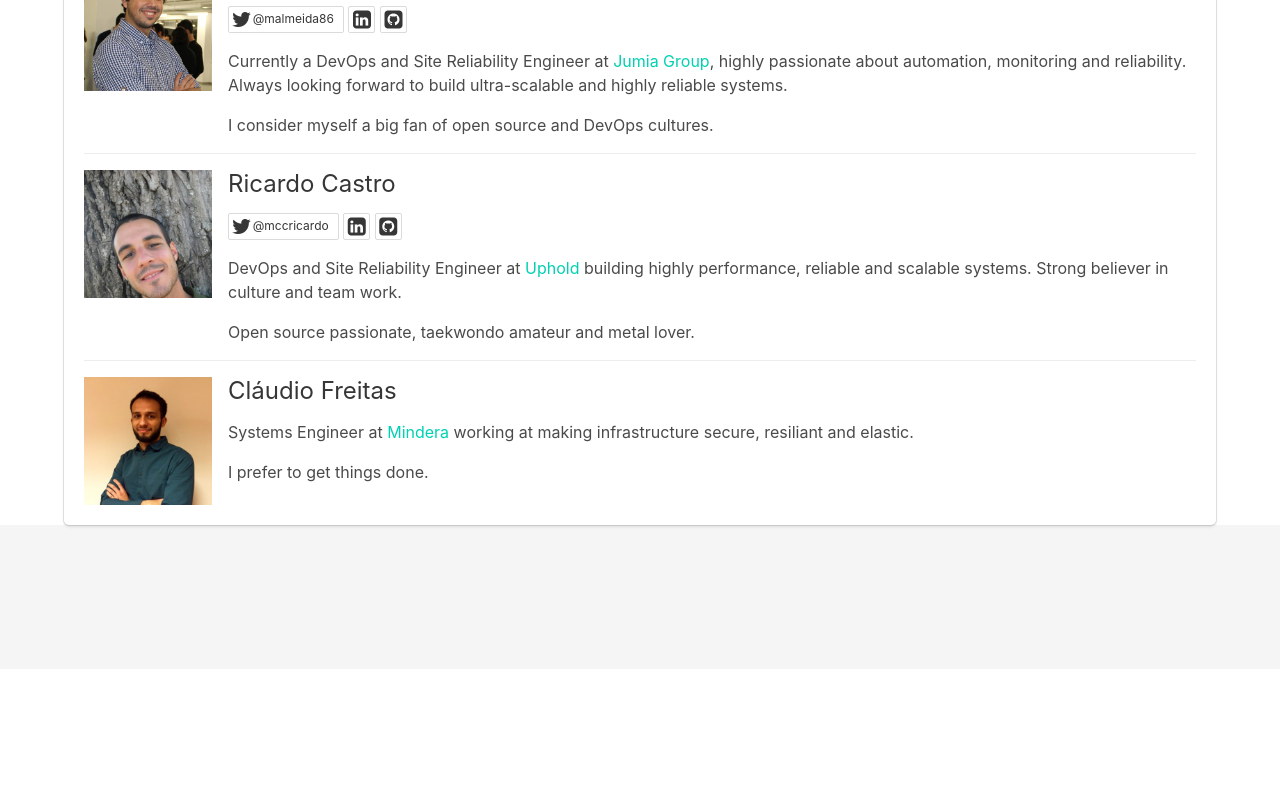
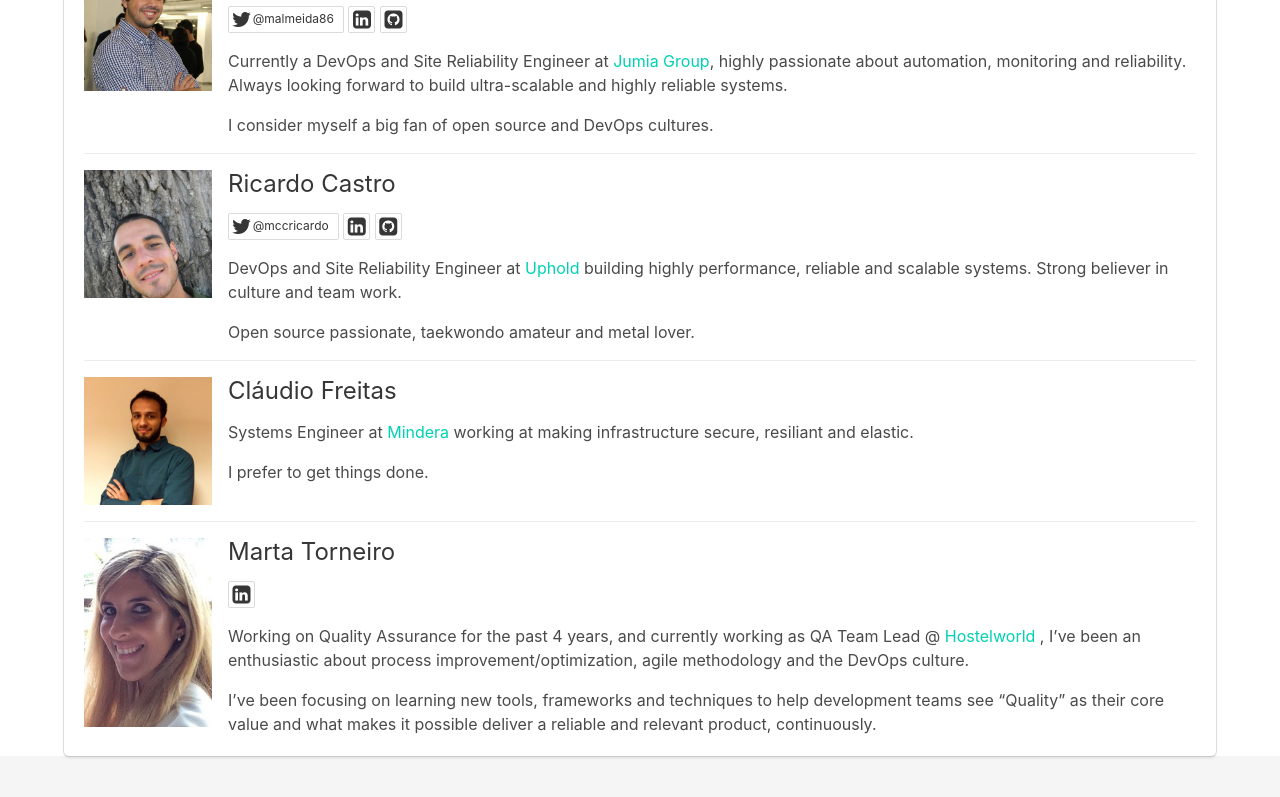
Before and after one commit to DevOpsPorto/devopsporto.github.io, a Jekyll site: the page built from team.html, in a window 1280 px wide and 900 px high, scrolled down 1593 px. Shown: the top 797 px of the window. Built offline with Jekyll 4.4.1, drawn with Linux system fonts in a browser that asks for light colours; before the commit the page ends 2262 px from its top, so only the background shows below that.

Commit message:
marta torneiro bio

```diff
--- a/team.html
+++ b/team.html
@@ -160,6 +160,25 @@ layout: default
         </div>
       </article>
 
+      <!-- Marta Torneiro -->
+      <article class="media">
+        {% include components/teamimage.html imagename="martatorneiro.jpg" %}
+        <div class="media-content">
+          <div class="content">
+            <h3>Marta Torneiro</h3>
+            {% include components/teamhandle.html linkedin="martatorneiro" %}
+
+            <p>
+              Working on Quality Assurance for the past 4 years, and currently working as QA Team Lead @ <a href="https://www.hostelworld.com/" target="_blank">Hostelworld </a>,
+              I’ve been an enthusiastic about process improvement/optimization, agile methodology and the DevOps culture.
+            </p>
+            <p>
+              I’ve been focusing on learning new tools, frameworks and techniques to help development teams see “Quality”
+              as their core value and what makes it possible deliver a reliable and relevant product, continuously.
+            </p>
+          </div>
+        </div>
+      </article>
     </div>
   </div>
 </div>
```
Also changed, not shown: assets/images/team/cesarrodrigues.jpg (deleted), assets/images/team/martatorneiro.jpg (added).
